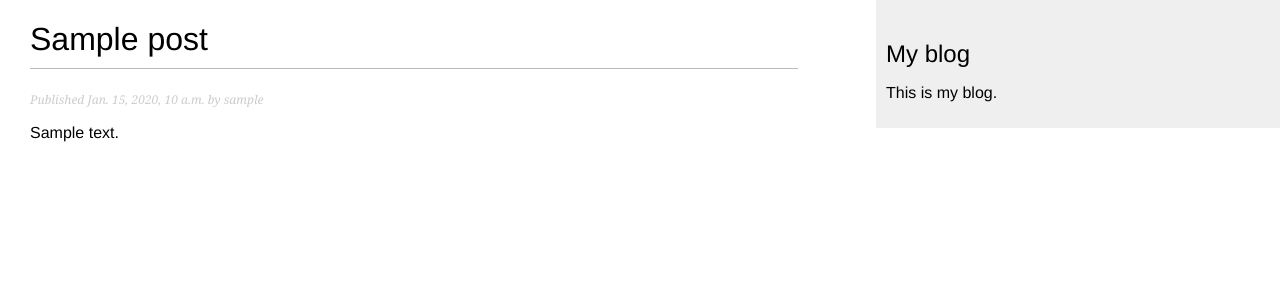
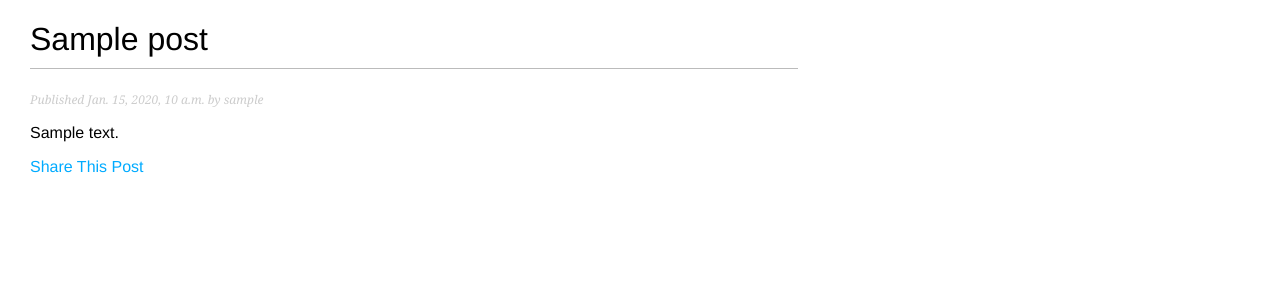
Before and after one commit to mohammadrzapodineh/SmartBlog, a Django app: a page that uses templates/MainLayout/base.html in a window 1280 px wide. Shown: the top 300 px of the page. Run offline with Django 4.2, Linux system fonts and the light colour scheme; tables that the repository leaves empty hold one stand-in row (values such as "Sample post").

Commit message:
Create Post Share View In Project

```diff
--- a/Blog/templates/Blog/post_detail.html
+++ b/Blog/templates/Blog/post_detail.html
@@ -6,4 +6,5 @@
     Published {{ post.publish }} by {{ post.author }}
   </p>
   {{ post.body|linebreaks }}
+<a href="{% url 'Blog:post_share' post.id %}">Share This Post</a>
 {% endblock %}
--- a/Blog/urls.py
+++ b/Blog/urls.py
@@ -1,8 +1,9 @@
 from django.urls import path
-from . views import PostList, post_detail
+from . views import PostList, post_detail, post_share
 
 app_name = 'Blog'
 urlpatterns = [
     path('', PostList.as_view(), name='post_list'),
-    path('<int:year>/<int:month>/<int:day>/<slug:post_slug>/', post_detail, name='post_detail')
+    path('<int:year>/<int:month>/<int:day>/<slug:post_slug>/', post_detail, name='post_detail'),
+    path('<int:post_id>/share/', post_share, name='post_share'),
 ]
--- a/Blog/views.py
+++ b/Blog/views.py
@@ -1,6 +1,8 @@
 from django.views.generic import ListView, DetailView
 from django.shortcuts import render, get_object_or_404
 from .models import Post
+from .forms import SharePostForm
+from django.core.mail import send_mail
 
 
 class PostList(ListView):
@@ -21,3 +23,19 @@ def post_detail(request, year, month, day, post_slug):
 
     context = {'post': post}
     return render(request, 'Blog/post_detail.html', context)
+
+
+def post_share(request, post_id):
+    post = get_object_or_404(Post, id=post_id, status='publish')
+    share_form = SharePostForm(data=request.POST or None)
+    sent = False
+    if share_form.is_valid():
+        comment = share_form.cleaned_data.get('comment')
+        to = share_form.cleaned_data.get('to')
+        subject = f'You Get A  Share Post {post.title}'
+        post_url = request.build_absolute_uri(post.get_absolute_url())
+        message = f'please See This Post {post_url} your Comments {comment}'
+        send_mail(subject, message, 'admin@Smartblog.com', [to])
+        sent = True
+    context = {'post': post, 'form': share_form, 'sent': sent}
+    return render(request, 'Blog/post_share.html', context)
--- a/SmartBlog/settings.py
+++ b/SmartBlog/settings.py
@@ -104,3 +104,4 @@ MEDIA_ROOT = os.path.join(BASE_DIR, 'media')
 # https://docs.djangoproject.com/en/4.0/ref/settings/#default-auto-field
 
 DEFAULT_AUTO_FIELD = 'django.db.models.BigAutoField'
+EMAIL_BACKEND = 'django.core.mail.backends.console.EmailBackend'
--- a/templates/MainLayout/base.html
+++ b/templates/MainLayout/base.html
@@ -10,9 +10,6 @@
     {% block content %}
     {% endblock %}
   </div>
-  <div id="sidebar">
-    <h2>My blog</h2>
-    <p>This is my blog.</p>
-  </div>
+
 </body>
 </html>
```
Also changed, not shown: Blog/forms.py (added, +8 -0 lines), Blog/templates/Blog/post_share.html (added, +15 -0 lines).
